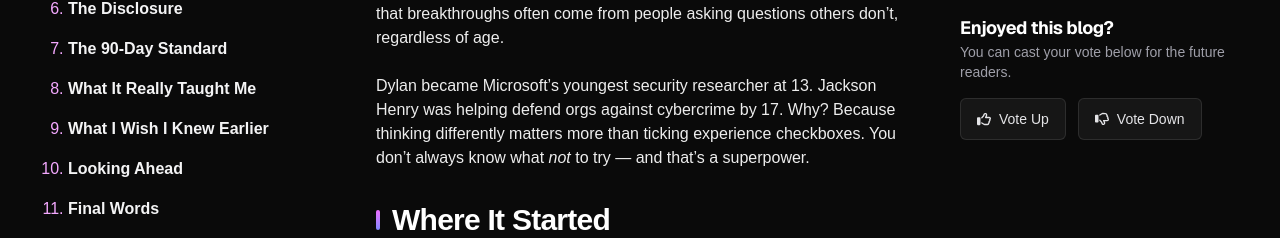
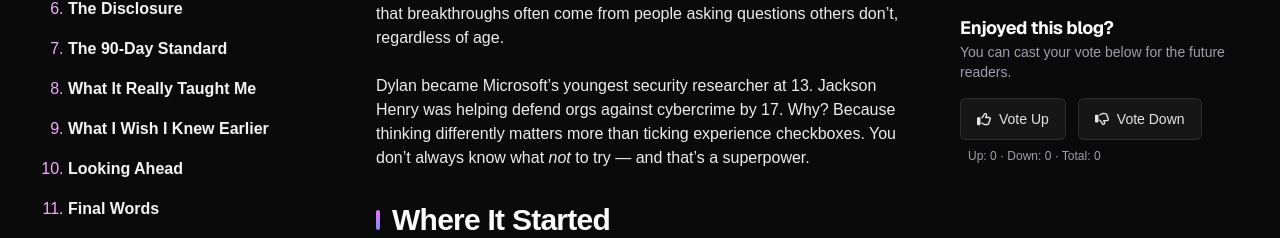
Before and after one commit to Tokittoo/xibhi, a Next.js app: page /CVE-26206-2025 in a window 1280 px wide. Shown: the part 1249-1487 px from the top of the page. Built offline with nearby package versions, Linux system fonts and the light colour scheme.

Commit message:
Add files via upload

```diff
--- a/src/components/FeedbackButtons.tsx
+++ b/src/components/FeedbackButtons.tsx
@@ -31,7 +31,7 @@ export default function FeedbackButtons({
       .then(r => r.json())
       .then(d => setCounts({ up: d.up ?? 0, down: d.down ?? 0, total: d.total ?? 0 }))
       .catch(() => setCounts(null))
-  }, [storageKey]);
+  }, [storageKey, pageId]);
 
   const submit = (value: Feedback) => () => {
     if (submitted) return;
@@ -75,6 +75,9 @@ export default function FeedbackButtons({
       </button>
       <div className="mt-2 text-xs text-zinc-400">
         {submitted ? 'Thanks for your feedback.' : null}
+        {counts ? (
+          <span className="ml-2">Up: {counts.up} · Down: {counts.down} · Total: {counts.total}</span>
+        ) : null}
       </div>
     </div>
   );
```
